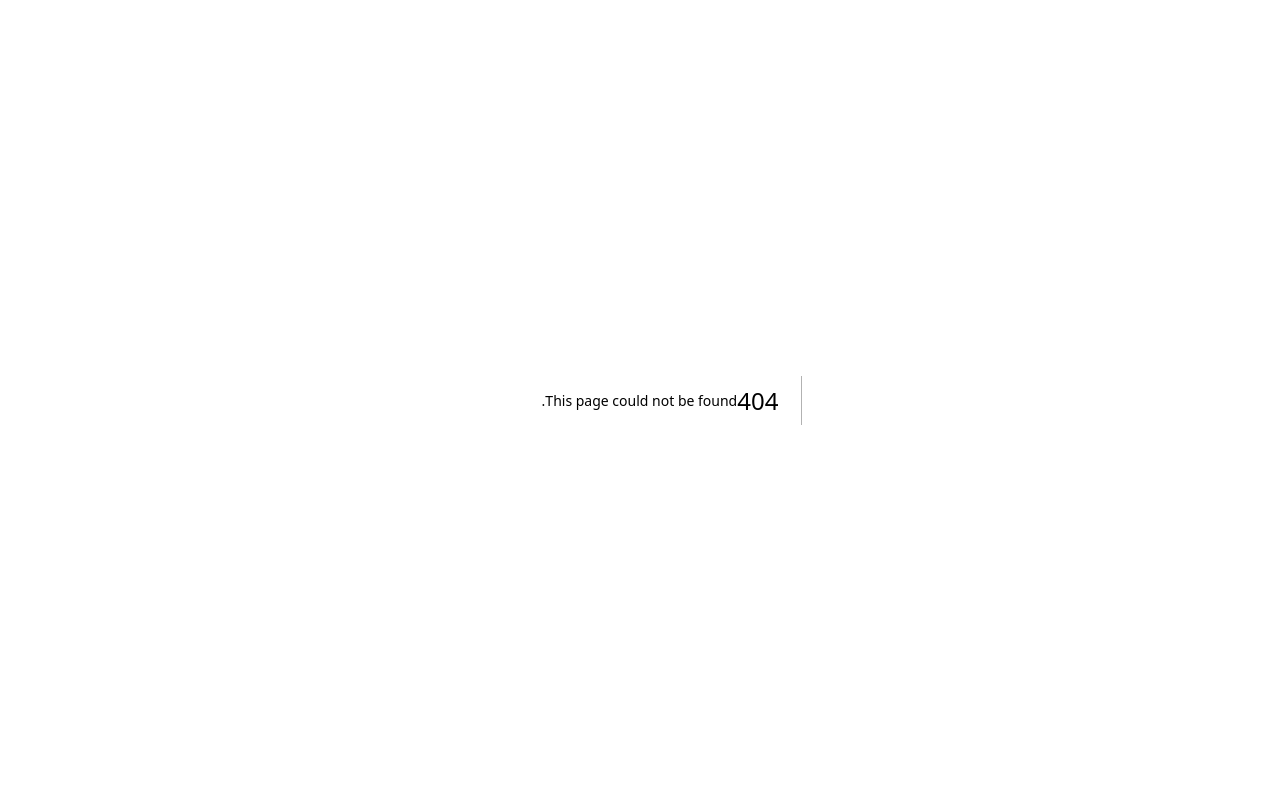
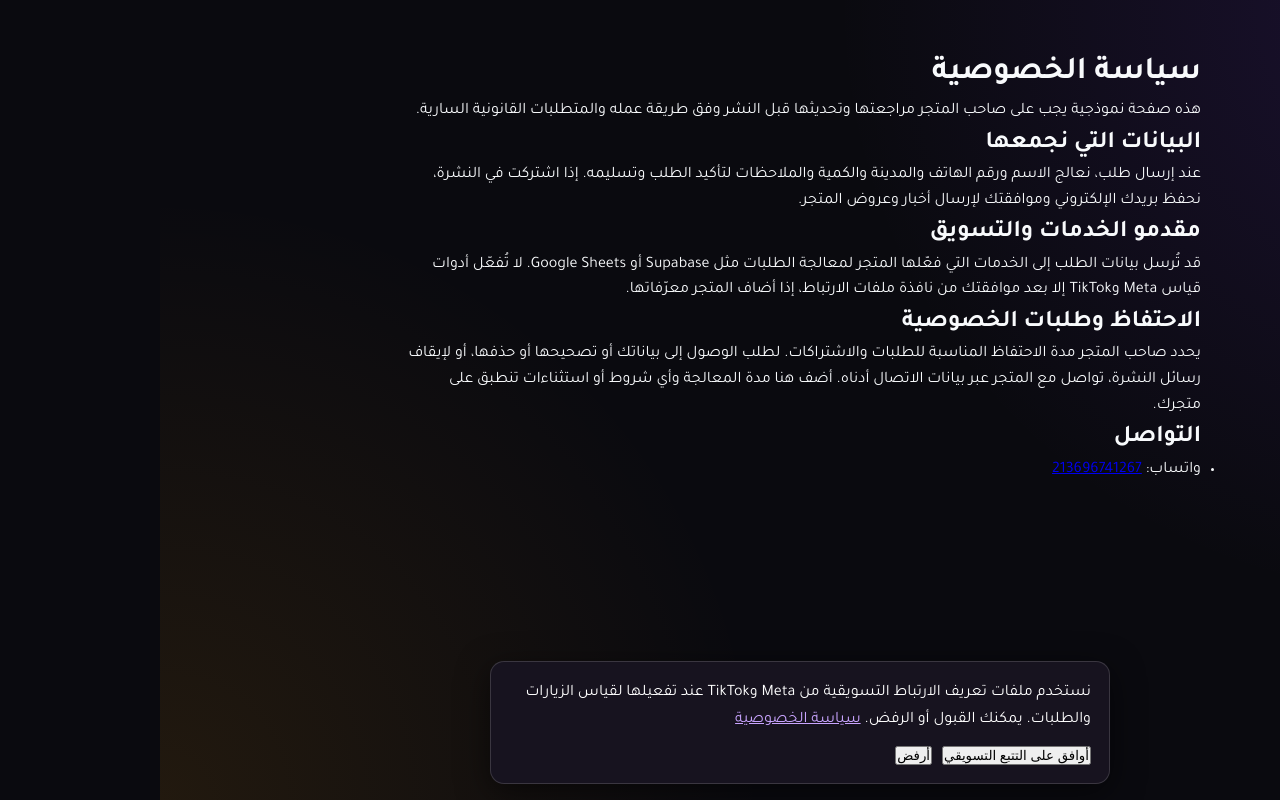
Before and after one commit to aymenka1998/landing-pageP, a Next.js app: page /privacy in a window 1280 px wide. Before the commit this address had no page. Built offline with nearby package versions, Linux system fonts and the light colour scheme.

Commit message:
Add privacy controls and clean demo product content

```diff
--- /dev/null
+++ b/src/app/privacy/page.tsx
@@ -0,0 +1,28 @@
+'use client';
+
+import { useProductConfig } from '@/config/ProductConfigProvider';
+
+export default function PrivacyPage() {
+  const product = useProductConfig();
+  const email = product.footer?.email || product.email;
+  const whatsapp = product.whatsappNumber;
+
+  return (
+    <main dir="rtl" className="container" style={{ maxWidth: 850, paddingTop: 48, paddingBottom: 64 }}>
+      <h1>سياسة الخصوصية</h1>
+      <p>هذه صفحة نموذجية يجب على صاحب المتجر مراجعتها وتحديثها قبل النشر وفق طريقة عمله والمتطلبات القانونية السارية.</p>
+      <h2>البيانات التي نجمعها</h2>
+      <p>عند إرسال طلب، نعالج الاسم ورقم الهاتف والمدينة والكمية والملاحظات لتأكيد الطلب وتسليمه. إذا اشتركت في النشرة، نحفظ بريدك الإلكتروني وموافقتك لإرسال أخبار وعروض المتجر.</p>
+      <h2>مقدمو الخدمات والتسويق</h2>
+      <p>قد تُرسل بيانات الطلب إلى الخدمات التي فعّلها المتجر لمعالجة الطلبات مثل Supabase أو Google Sheets. لا تُفعّل أدوات قياس Meta وTikTok إلا بعد موافقتك من نافذة ملفات الارتباط، إذا أضاف المتجر معرّفاتها.</p>
+      <h2>الاحتفاظ وطلبات الخصوصية</h2>
+      <p>يحدد صاحب المتجر مدة الاحتفاظ المناسبة للطلبات والاشتراكات. لطلب الوصول إلى بياناتك أو تصحيحها أو حذفها، أو لإيقاف رسائل النشرة، تواصل مع المتجر عبر بيانات الاتصال أدناه. أضف هنا مدة المعالجة وأي شروط أو استثناءات تنطبق على متجرك.</p>
+      <h2>التواصل</h2>
+      <ul>
+        {email && <li>البريد الإلكتروني: <a href={`mailto:${email}`}>{email}</a></li>}
+        {whatsapp && <li>واتساب: <a href={`https://wa.me/${whatsapp}`} dir="ltr">{whatsapp}</a></li>}
+        {!email && !whatsapp && <li>أضف بريد المتجر أو رقم واتساب في إعدادات المتجر ليظهر هنا.</li>}
+      </ul>
+    </main>
+  );
+}
--- a/src/components/Footer.tsx
+++ b/src/components/Footer.tsx
@@ -14,6 +14,7 @@ export default function Footer() {
           <div className={styles.brand}>
             <h2>{footer.brand}</h2>
             <p>{footer.description}</p>
+            <p><a href="/privacy">سياسة الخصوصية</a></p>
           </div>
           <div className={styles.contact}>
             <h3>تواصل معنا</h3>
--- a/src/components/Newsletter.tsx
+++ b/src/components/Newsletter.tsx
@@ -40,7 +40,7 @@ export default function Newsletter() {
               <input id="newsletter-email" type="email" autoComplete="email" required maxLength={254} value={email} onChange={(event) => setEmail(event.target.value)} placeholder="name@example.com" dir="ltr" />
               <button type="submit" disabled={state === 'sending'}>{state === 'sending' ? 'جارٍ الاشتراك…' : 'اشترك الآن'}</button>
             </div>
-            <label className={styles.consent}><input type="checkbox" required /> أوافق على استلام أخبار وعروض عبر البريد الإلكتروني، ويمكنني إلغاء الاشتراك لاحقًا.</label>
+            <label className={styles.consent}><input type="checkbox" required /> أوافق على حفظ بريدي الإلكتروني لإرسال أخبار وعروض. لطلب إيقاف الرسائل أو حذف بياناتي، أتواصل مع المتجر عبر بيانات الاتصال في أسفل الصفحة. <a href="/privacy">سياسة الخصوصية</a>.</label>
           </form>
           <p className={state === 'error' ? styles.error : styles.message} role="status" aria-live="polite">
             {state === 'success' ? 'تم تسجيل اشتراكك بنجاح، شكرًا لك.' : state === 'error' ? 'تعذر إتمام الاشتراك. حاول مرة أخرى لاحقًا.' : ''}
--- a/src/components/TrackingPixels.tsx
+++ b/src/components/TrackingPixels.tsx
@@ -1,6 +1,6 @@
 'use client';
 
-import { useEffect } from 'react';
+import { useEffect, useSyncExternalStore } from 'react';
 import { useProductConfig } from '@/config/ProductConfigProvider';
 
 type PixelParams = {
@@ -40,6 +40,16 @@ declare global {
 
 const initializedMetaIds = new Set<string>();
 const initializedTikTokIds = new Set<string>();
+const subscribeToConsent = (callback: () => void) => {
+  window.addEventListener('marketing-consent-change', callback);
+  window.addEventListener('storage', callback);
+  return () => {
+    window.removeEventListener('marketing-consent-change', callback);
+    window.removeEventListener('storage', callback);
+  };
+};
+const getConsent = () => window.localStorage.getItem('marketing-consent');
+const getServerConsent = () => null;
 
 function initializeMetaPixel(id: string) {
   if (!window.fbq) {
@@ -108,6 +118,7 @@ function initializeTikTokPixel(id: string) {
 }
 
 export function trackLead({ product }: { product: string }) {
+  if (window.localStorage.getItem('marketing-consent') !== 'accepted') return;
   const params: PixelParams = { content_name: product, content_type: 'product' };
   window.fbq?.('track', 'Lead', params);
   window.ttq?.track('Lead', params);
@@ -117,11 +128,26 @@ export default function TrackingPixels() {
   const config = useProductConfig();
   const metaPixelId = config.tracking?.metaPixelId?.trim() || '';
   const tiktokPixelId = config.tracking?.tiktokPixelId?.trim() || '';
+  const consent = useSyncExternalStore(subscribeToConsent, getConsent, getServerConsent);
 
   useEffect(() => {
+    if (consent !== 'accepted') return;
     if (/^\d{5,30}$/.test(metaPixelId)) initializeMetaPixel(metaPixelId);
     if (/^[A-Za-z0-9_-]{5,64}$/.test(tiktokPixelId)) initializeTikTokPixel(tiktokPixelId);
-  }, [metaPixelId, tiktokPixelId]);
+  }, [consent, metaPixelId, tiktokPixelId]);
 
-  return null;
+  if (consent !== null) return <button type="button" onClick={() => saveMarketingConsent('')} aria-label="تغيير تفضيلات التتبع" style={{ position: 'fixed', zIndex: 999, bottom: 12, left: 12, borderRadius: 999, padding: '8px 12px', border: '1px solid #ffffff44', background: '#17131f', color: '#fff' }}>تفضيلات الخصوصية</button>;
+  return <aside dir="rtl" style={{ position: 'fixed', zIndex: 1000, bottom: 16, right: 16, left: 16, maxWidth: 620, margin: 'auto', padding: 18, borderRadius: 14, background: '#17131f', color: '#fff', boxShadow: '0 8px 32px #0008', border: '1px solid #ffffff26' }}>
+    <p style={{ margin: '0 0 12px', lineHeight: 1.7 }}>نستخدم ملفات تعريف الارتباط التسويقية من Meta وTikTok عند تفعيلها لقياس الزيارات والطلبات. يمكنك القبول أو الرفض. <a href="/privacy" style={{ color: '#c9a4ff' }}>سياسة الخصوصية</a></p>
+    <div style={{ display: 'flex', gap: 10 }}>
+      <button type="button" onClick={() => saveMarketingConsent('accepted')}>أوافق على التتبع التسويقي</button>
+      <button type="button" onClick={() => saveMarketingConsent('rejected')}>أرفض</button>
+    </div>
+  </aside>;
 }
+
+function saveMarketingConsent(value: 'accepted' | 'rejected' | '') {
+  if (value) window.localStorage.setItem('marketing-consent', value);
+  else window.localStorage.removeItem('marketing-consent');
+  window.dispatchEvent(new Event('marketing-consent-change'));
+}
--- a/src/config/product.json
+++ b/src/config/product.json
@@ -100,18 +100,8 @@
   "images": [
     {
       "src": "/images/product-side.jpg",
-      "title": "على المعصم",
+      "title": "",
       "desc": ""
-    },
-    {
-      "src": "/images/product-back.jpg",
-      "title": "الجهة الخلفية",
-      "desc": ""
-    },
-    {
-      "src": "/images/product-back.jpg",
-      "title": "تفاصيل الساعة",
-      "desc": "تصميم الساعة من الجهة الخلفية"
     }
   ],
   "features": [
@@ -163,32 +153,7 @@
       "description": "استلم منتجك أولاً، ثم قم بالدفع بكل أمان وموثوقية."
     }
   ],
-  "testimonials": [
-    {
-      "name": "أحمد بن يوسف",
-      "rating": 5,
-      "text": "منتج رائع جداً، جودة ممتازة وسرعة في التوصيل. أنصح به بشدة!",
-      "city": "الجزائر"
-    },
-    {
-      "name": "سارة بوعلام",
-      "rating": 5,
-      "text": "تصميم الساعة أنيق جداً والشاشة واضحة حتى تحت أشعة الشمس.",
-      "city": "وهران"
-    },
-    {
-      "name": "خالد قادري",
-      "rating": 4,
-      "text": "التطبيق سهل الاستخدام وتتبع النوم دقيق بشكل مدهش.",
-      "city": "قسنطينة"
-    },
-    {
-      "name": "نورة مراد",
-      "rating": 5,
-      "text": "أفضل ساعة ذكية جربتها بهذا السعر، لا تختلف عن الساعات الأغلى ثمناً.",
-      "city": "البليدة"
-    }
-  ],
+  "testimonials": [],
   "faq": [
     {
       "question": "هل الساعة متوافقة مع أجهزة آيفون وأندرويد؟",
--- a/src/config/product.ts
+++ b/src/config/product.ts
@@ -20,6 +20,7 @@ export type OrderData = {
 
 const productConfig = {
   ...productData,
+  testimonials: productData.testimonials as Array<{ name: string; rating: number; text: string; city: string }>,
 
   // قالب رسالة الواتساب - يُرسل تلقائياً عند الطلب
   whatsappMessage: (order: OrderData) =>
```
